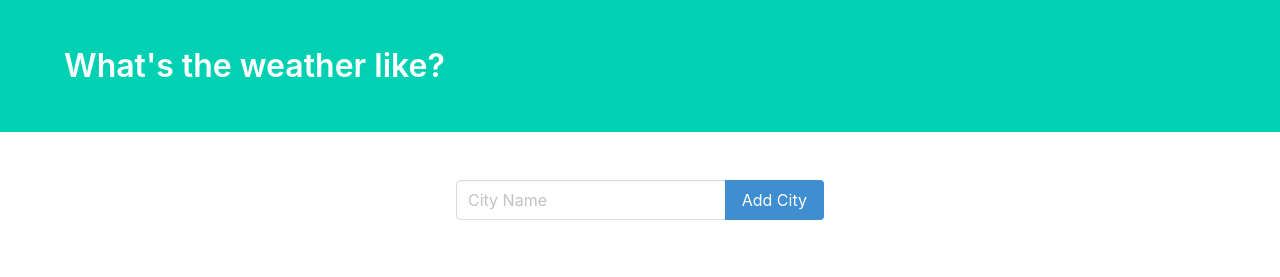
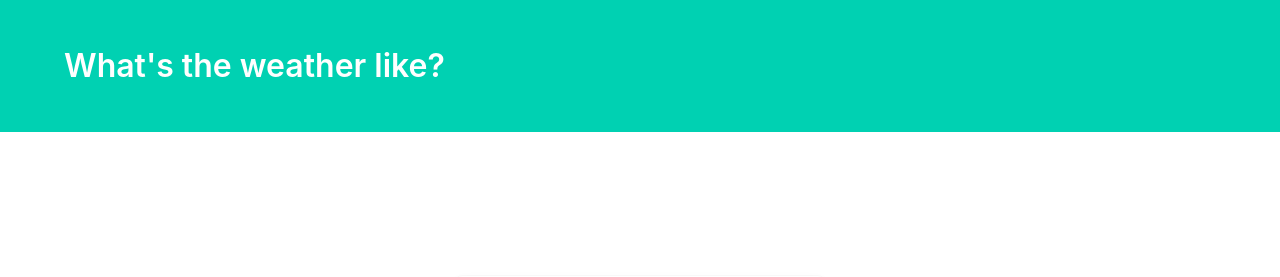
Before and after one commit to hamjared/CS370Project, a Django app: template PiCode/weatherStationGUI/weather/templates/weather/index.html in a window 1280 px wide. Shown: the top 277 px of the page. Run offline with Django 3.2, Linux system fonts and the light colour scheme; the template is opened without the code that fills it: most values are stand-ins (such as "Sample title", 1, 10 or a date in 2020); some libraries are stand-ins or nearby versions.

Commit message:
changed file structure

```diff
--- a/PiCode/weatherStationGUI/weather/templates/weather/index.html
+++ b/PiCode/weatherStationGUI/weather/templates/weather/index.html
@@ -21,18 +21,6 @@
         <div class="container">
             <div class="columns">
                 <div class="column is-offset-4 is-4">
-                    <form method="POST">
-                        <div class="field has-addons">
-                            <div class="control is-expanded">
-                                <input class="input" type="text" placeholder="City Name">
-                            </div>
-                            <div class="control">
-                                <button class="button is-info">
-                                    Add City
-                                </button>
-                            </div>
-                        </div>
-                    </form>
                 </div>
             </div>
         </div>
@@ -54,8 +42,10 @@
                                         <span class="title">{{weather.city}}</span>
                                         <br>
                                         <span class="subtitle">{{weather.temperature}}° F</span>
+                                        <br>
                                         <span class="subtitle">{{weather.humidity}}% Humidity</span>
-                                        <br> {{weather.description}}
+                                        <br>
+                                        <span class="subtitle">{{weather.pressure}} Pascals</span>
                                     </p>
                                 </div>
                             </div>
--- a/PiCode/weatherStationGUI/weather/views.py
+++ b/PiCode/weatherStationGUI/weather/views.py
@@ -8,6 +8,7 @@ def index(request):
         'city': "Ft Collins",
         'temperature': ESP8266Coms.getTemp(),
         'humidity': ESP8266Coms.getHumidity(),
+        'pressure': ESP8266Coms.getPressure(),
         'description': "Sunny"
     }
     context = {'weather': weather}
```
Also changed, not shown: PiCode/weatherStationGUI/ESP8266Coms.py (+7 -0 lines).
